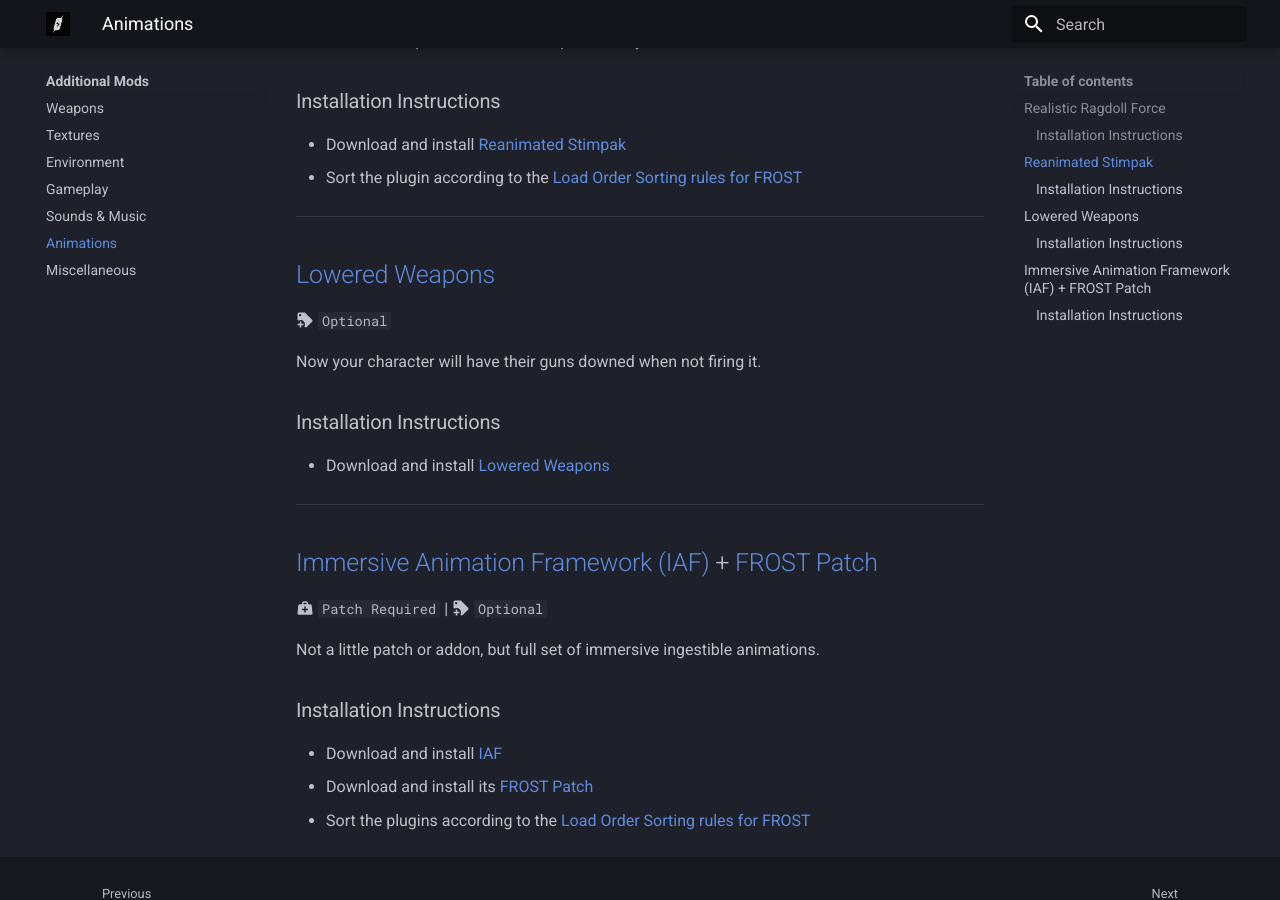
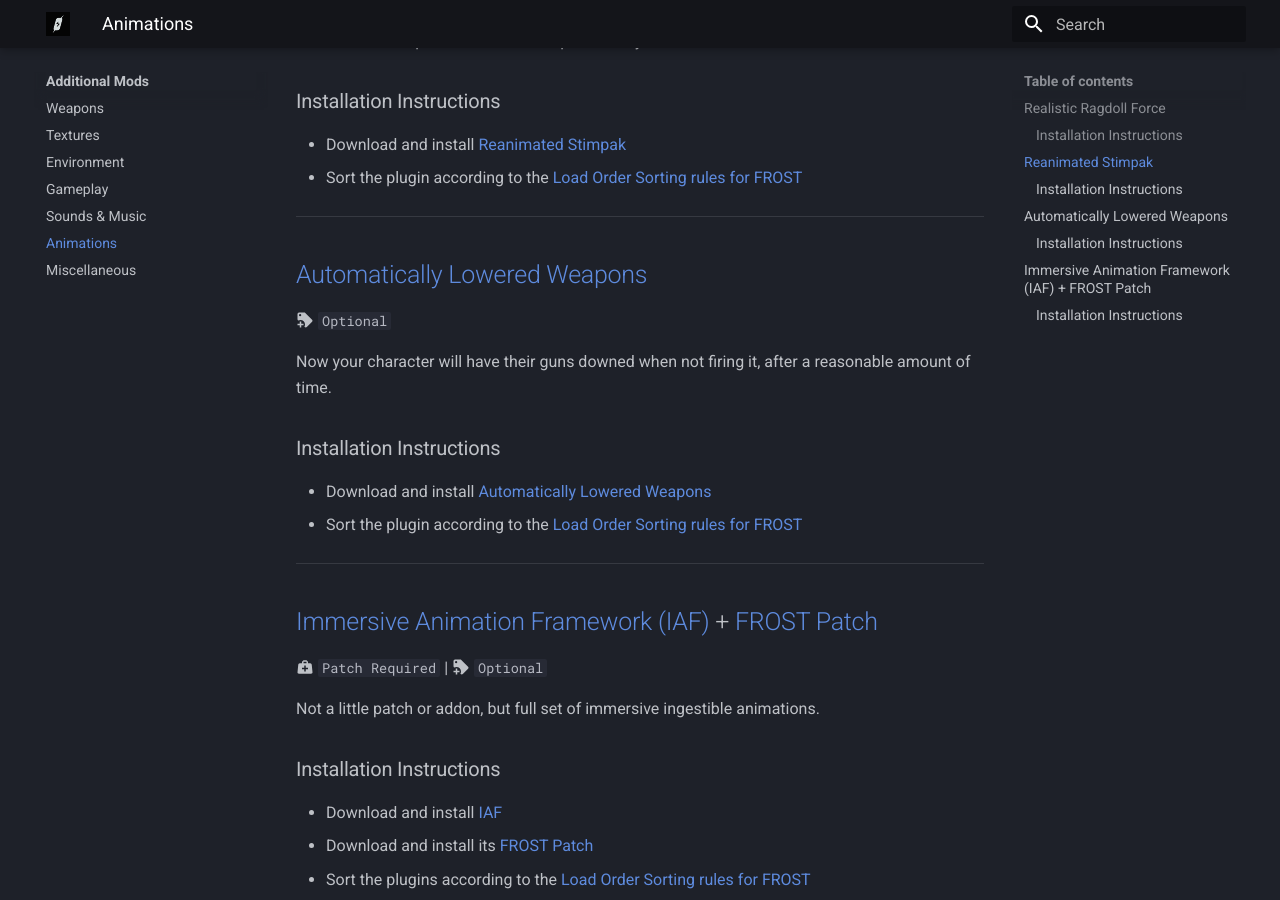
Before and after one commit to Redawt/BelowZeroGuide, an MkDocs documentation site: the page built from docs/additional-mods/animations.md, in a window 1280 px wide and 900 px high, scrolled down 903 px. Built offline with MkDocs 1.6.1 and Material for MkDocs 9.7.7, drawn with Linux system fonts in a browser that asks for light colours.

Commit message:
Updated additional mods - animations, gameplay
Replaced manual reload, lowered weapons with modern versions
Minor description fix in gameplay

```diff
--- a/docs/additional-mods/animations.md
+++ b/docs/additional-mods/animations.md
@@ -32,14 +32,15 @@
 * Sort the plugin according to the [Load Order Sorting rules for FROST](../../guide/load-order-setup#load-order-structure)
 
 ---
-## [Lowered Weapons](https://www.nexusmods.com/fallout4/mods/522)
+## [Automatically Lowered Weapons](https://www.nexusmods.com/fallout4/mods/20093)
 :material-tag-plus: `Optional`
 
-Now your character will have their guns downed when not firing it.
+Now your character will have their guns downed when not firing it, after a reasonable amount of time.
 
 ### Installation Instructions
 
-* Download and install [Lowered Weapons](https://www.nexusmods.com/fallout4/mods/522)
+* Download and install [Automatically Lowered Weapons](https://www.nexusmods.com/fallout4/mods/20093)
+* Sort the plugin according to the [Load Order Sorting rules for FROST](../../guide/load-order-setup#load-order-structure)
 
 ---
 ## [Immersive Animation Framework (IAF)](https://www.nexusmods.com/fallout4/mods/50555) + [FROST Patch](https://www.nexusmods.com/fallout4/mods/53702)
```
Also changed, not shown: docs/additional-mods/gameplay.md (+4 -4 lines).
